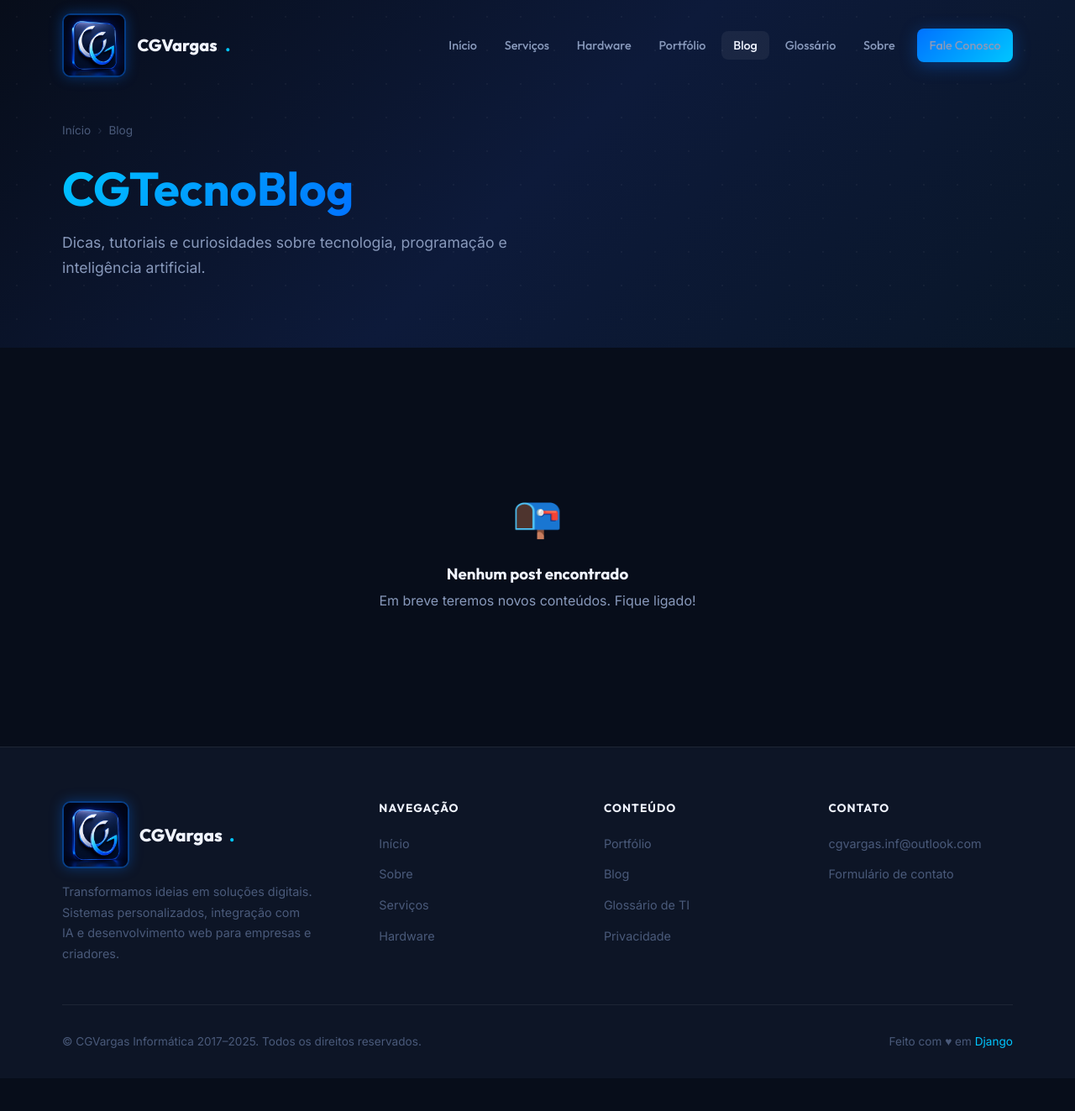
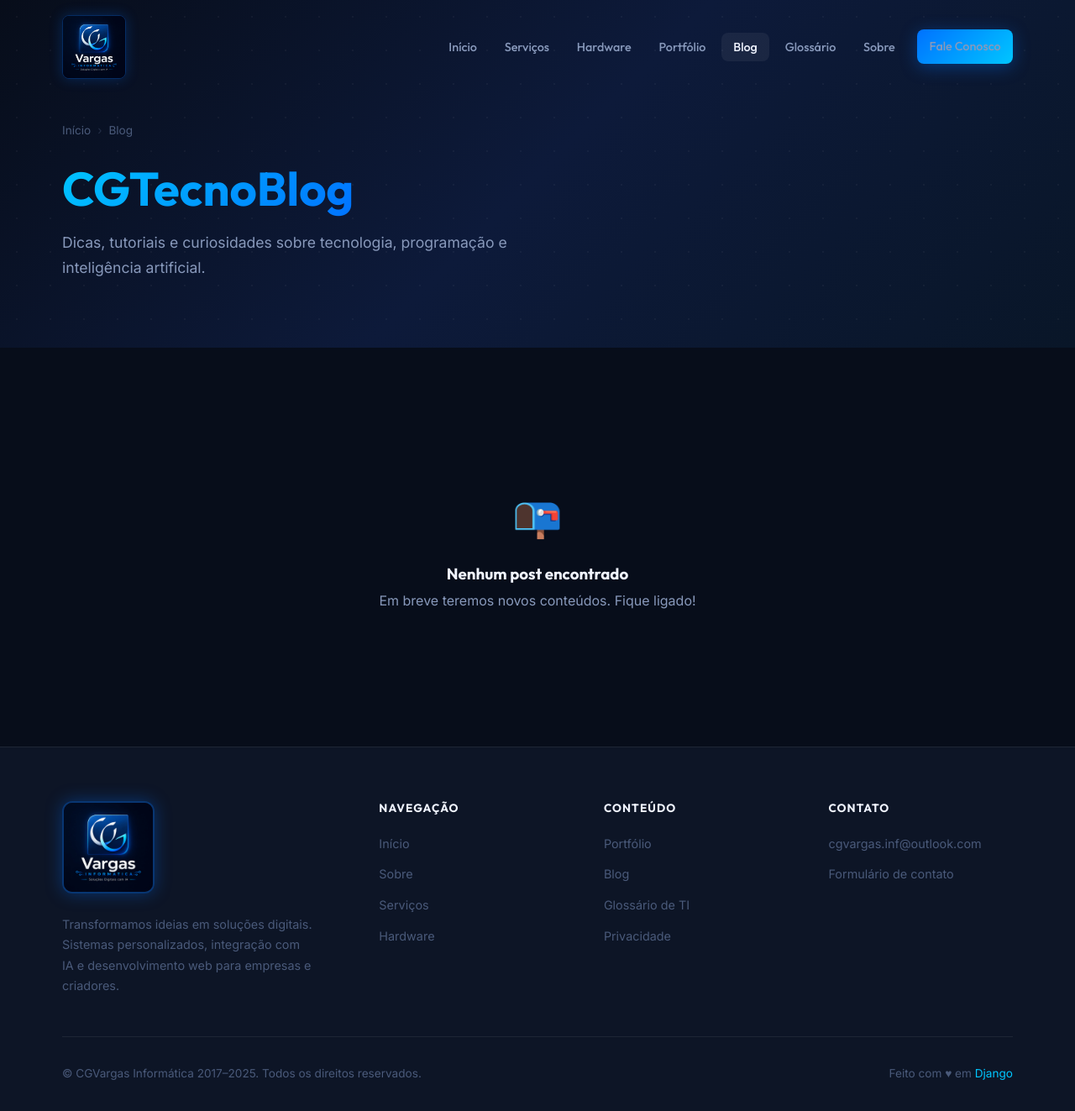
Before and after one commit to cgvargas/cgvargasinfo_v1, a Django app: page /blog/ in a window 1280 px wide. Shown: the whole page at 84% size. Before the commit the page ends 1248 px from the top, so only its background shows below. Run offline with Django 5.2, Linux system fonts and the light colour scheme; data that the repository does not hold is empty; some libraries are stand-ins or nearby versions.

Commit message:
design: replace navbar and footer text branding with full logo image

```diff
--- a/core/templates/core/base.html
+++ b/core/templates/core/base.html
@@ -36,9 +36,8 @@
   <div class="container">
     <div class="navbar-inner">
 
-      <a href="{% url 'core:home' %}" class="navbar-brand" aria-label="CGVargas Informática — Início" style="display:flex;align-items:center;text-decoration:none;">
-        <img src="{% static 'img/logo.jpg' %}" alt="CGVargas Logo" style="height:76px;width:76px;object-fit:cover;border-radius:10px;margin-right:4px;border:2px solid rgba(0,114,255,0.45);box-shadow: 0 0 15px rgba(0,114,255,0.35);">
-        CGVargas<span style="color:var(--cyan)">.</span>
+      <a href="{% url 'core:home' %}" class="navbar-brand" aria-label="CGVargas Informática — Início" style="display:flex;align-items:center;text-decoration:none;padding: 0.1rem 0;">
+        <img src="{% static 'img/full_logo.jpg' %}" alt="CGVargas Informática" style="height:76px;width:76px;object-fit:cover;border-radius:8px;border:1.5px solid rgba(0,114,255,0.3);box-shadow: 0 0 15px rgba(0,114,255,0.25);">
       </a>
 
       <ul class="navbar-menu" id="navMenu" role="list">
@@ -85,10 +84,9 @@
     <div class="footer-grid">
 
       <div class="footer-brand">
-        <div class="footer-brand-logo" style="display:flex;align-items:center;margin-bottom:1rem;">
-          <img src="{% static 'img/logo.jpg' %}" alt="CGVargas Logo" style="height:80px;width:80px;object-fit:cover;border-radius:10px;margin-right:4px;border:2px solid rgba(0,114,255,0.45);box-shadow: 0 0 15px rgba(0,114,255,0.35);">
-          CGVargas<span style="color:var(--cyan)">.</span>
-        </div>
+        <a href="{% url 'core:home' %}" class="footer-brand-logo" style="display:inline-block;margin-bottom:1rem;text-decoration:none;">
+          <img src="{% static 'img/full_logo.jpg' %}" alt="CGVargas Informática" style="height:110px;width:110px;object-fit:cover;border-radius:12px;border:2px solid rgba(0,114,255,0.35);box-shadow: 0 0 20px rgba(0,114,255,0.35);">
+        </a>
         <p>Transformamos ideias em soluções digitais. Sistemas personalizados, integração com IA e desenvolvimento web para empresas e criadores.</p>
       </div>
 
```
Also changed, not shown: static/img/full_logo.jpg (added).
